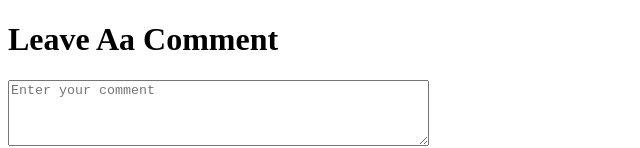
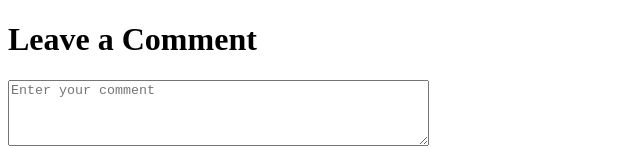
Before and after one commit to llldayanlll/ok, a plain HTML site: page index.html in a window 1280 px wide. Shown: the top 148 px of the page, without its empty margins (0-640 px from the left). Drawn offline with Linux system fonts and the light colour scheme; no server answers.

Commit message:
Update index.html

```diff
--- a/index.html
+++ b/index.html
@@ -4,7 +4,7 @@
     <title>GitHub Comments</title>
 </head>
 <body>
-    <h1>Leave Aa Comment</h1>
+    <h1>Leave a Comment</h1>
     <form id="commentForm">
         <textarea id="commentText" rows="4" cols="50" placeholder="Enter your comment"></textarea>
         <br>
```
